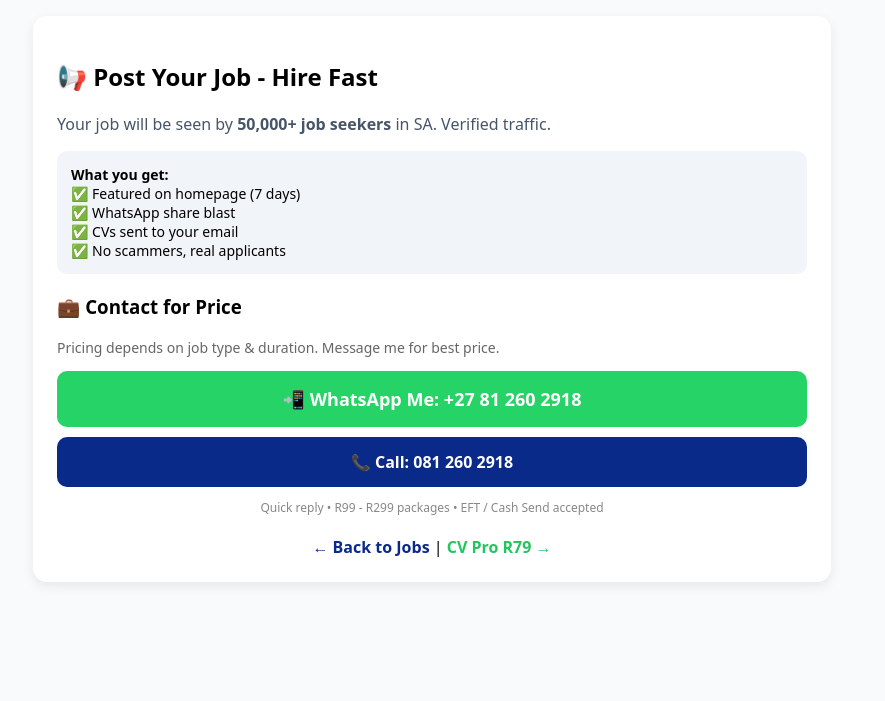
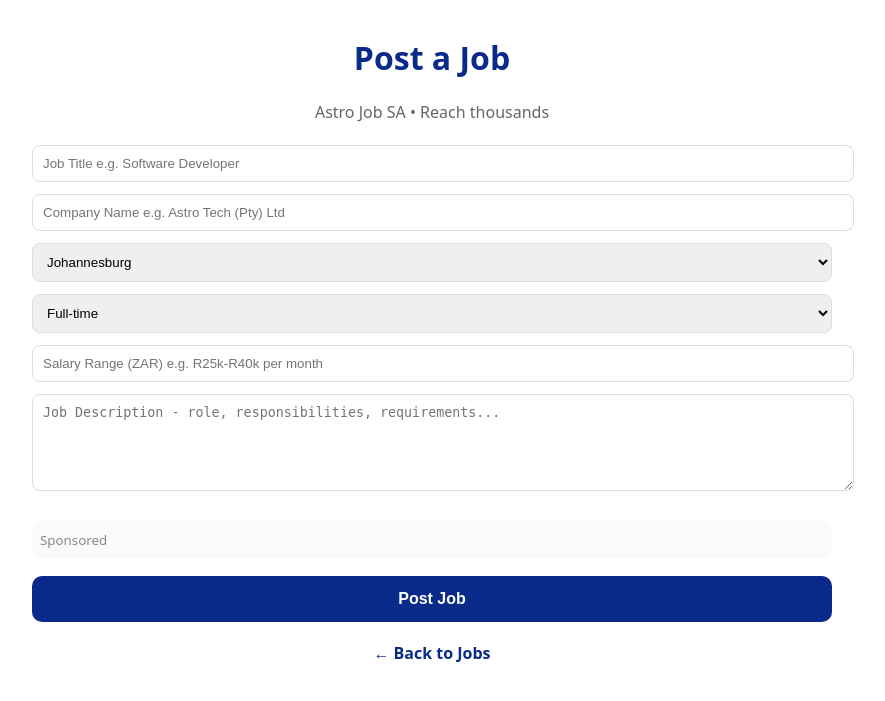
Before and after one commit to astroyoungin600-art/AstroJob-SA, a Flask app: page /post-job in a window 1280 px wide. Shown: the top 701 px of the page, without its empty margins (208-1093 px from the left). Run offline with Flask 3, Linux system fonts and the light colour scheme.

Commit message:
fix Not Found - unify post_job routes and move after_request

```diff
--- a/app.py
+++ b/app.py
@@ -122,6 +122,7 @@ function installPWA(){if(deferredPrompt){deferredPrompt.prompt();}}
 </body></html>
 """
 
+
 @app.route("/", methods=["GET","POST"])
 def home():
     raw_q=(request.form.get("q","Driver") if request.method=="POST" else request.args.get("q","Driver")).strip()
@@ -130,7 +131,7 @@ def home():
     qq=sanitize(raw_q,40) or "Driver"
     loc_q=sanitize(raw_loc,40) or "South Africa"
     jobs=get_jobs(qq,loc_q)
-    share_text="Astro Job SA - Made by Mthembisi - https://astrojobsa.onrender.com"
+    share_text="Astro Job SA - Made by Mthembisi - https://astrojob-sa.onrender.com"
     return render_template("index.html",jobs=jobs,qq=qq,loc=loc_q,share_text=share_text)
 
 @app.after_request
@@ -152,13 +153,16 @@ def cv():
     except: return "CV Maker - Coming soon <a href='/'>Home</a>"
 
 @app.route("/post-job")
+@app.route("/post_job")
+@app.route("/post-a-job")
 def post_job():
-    try: return render_template("post-job.html")
-    except: return "Post Job - WhatsApp 0812602918 <a href='/'>Home</a>"
-
-if __name__=="__main__":
-    app.run(host="0.0.0.0",port=8080,debug=False)
-
+    try:
+        return render_template("post_job.html")
+    except:
+        try:
+            return render_template("post-job.html")
+        except:
+            return "Post Job - WhatsApp 0812602918 <a href='/'>Home</a>"
 
 @app.route('/jobs/<slug>')
 def high_cpc_job(slug):
@@ -170,15 +174,20 @@ def high_cpc_job(slug):
         "driver-jobs-gauteng": "Driver jobs Gauteng - Code 10, 14, delivery driver."
     }
     text = seo_content.get(slug, f"Find {slug.replace('-',' ')} in South Africa 2026")
-    return render_template('job_seo.html', slug=slug, content=text, title=slug.replace('-',' ').title())
+    try:
+        return render_template('job_seo.html', slug=slug, content=text, title=slug.replace('-',' ').title())
+    except:
+        return f"<h1>{slug}</h1><p>{text}</p><a href='/'>Back</a>"
 
 @app.route('/privacy')
 def privacy_page():
     try:
         return open('templates/privacy.html').read()
     except:
-        return open('privacy.html').read()
+        try:
+            return open('privacy.html').read()
+        except:
+            return "Privacy - Astro Job SA <a href='/'>Home</a>"
 
-@app.route('/ads.txt')
-def ads_txt():
-    return open('ads.txt').read(), 200, {'Content-Type': 'text/plain'}
+if __name__=="__main__":
+    app.run(host="0.0.0.0",port=8080,debug=False)
--- a/templates/post-job.html
+++ b/templates/post-job.html
@@ -1,12 +1,33 @@
-<!DOCTYPE html><html><head><meta charset="utf-8"><meta name="viewport" content="width=device-width,initial-scale=1"><title>Post a Job - Astro Job SA</title><script async src="https://pagead2.googlesyndication.com/pagead/js/adsbygoogle.js?client=ca-pub-2133699761079270" crossorigin="anonymous"></script><style>body{font-family:system-ui;background:#f8fafc;padding:16px;margin:0}.card{background:#fff;padding:24px;border-radius:14px;max-width:750px;margin:0 auto;box-shadow:0 4px 12px rgba(0,0,0,.08)} .btn{width:100%;padding:14px;border-radius:10px;border:0;font-weight:900;cursor:pointer;font-size:16px} </style></head><body>
-<div class="card"><h2>📢 Post Your Job - Hire Fast</h2><p style="color:#475569">Your job will be seen by <b>50,000+ job seekers</b> in SA. Verified traffic.</p>
-<div style="background:#f1f5f9;padding:14px;border-radius:10px;margin:14px 0;font-size:14px"><b>What you get:</b><br>✅ Featured on homepage (7 days)<br>✅ WhatsApp share blast<br>✅ CVs sent to your email<br>✅ No scammers, real applicants</div>
-<ins class="adsbygoogle" style="display:block" data-ad-client="ca-pub-2133699761079270" data-ad-format="auto"></ins><script>(adsbygoogle=window.adsbygoogle||[]).push({});</script>
-<h3 style="margin-top:20px">💼 Contact for Price</h3>
-<p style="color:#666;font-size:14px">Pricing depends on job type & duration. Message me for best price.</p>
-<a href="https://wa.me/27812602918?text=Hi%20Mthembisi%2C%20I%20want%20to%20POST%20A%20JOB%20on%20Astro%20Job%20SA.%20What%20is%20your%20price%3F" target="_blank" style="display:block;text-align:center;background:#25D366;color:#fff;padding:16px;border-radius:10px;text-decoration:none;font-weight:900;font-size:18px">📲 WhatsApp Me: +27 81 260 2918</a>
-<a href="tel:+27812602918" style="display:block;text-align:center;background:#0a2a8a;color:#fff;padding:14px;border-radius:10px;text-decoration:none;font-weight:800;margin-top:10px">📞 Call: 081 260 2918</a>
-<p style="text-align:center;font-size:12px;color:#888;margin-top:12px">Quick reply • R99 - R299 packages • EFT / Cash Send accepted</p>
-<div style="text-align:center;margin-top:20px"><a href="/" style="color:#0a2a8a;text-decoration:none;font-weight:700">← Back to Jobs</a> | <a href="/cv" style="color:#22c55e;text-decoration:none;font-weight:700">CV Pro R79 →</a></div>
-</div>
+<!DOCTYPE html>
+<html><head>
+<title>Post a Job - Astro Job SA</title>
+<meta name="viewport" content="width=device-width,initial-scale=1">
+<script async src="https://pagead2.googlesyndication.com/pagead/js/adsbygoogle.js?client=ca-pub-2133699761079270" crossorigin="anonymous"></script>
+<style>body{font-family:system-ui;max-width:800px;margin:auto;padding:15px}input,select,textarea{width:100%;padding:10px;margin:6px 0;border:1px solid #ddd;border-radius:8px}button{background:#0a2a8a;color:#fff;padding:14px;border:0;border-radius:10px;width:100%;font-weight:800;font-size:16px}</style>
+</head><body>
+<h1 style="text-align:center;color:#0a2a8a">Post a Job</h1>
+<p style="text-align:center;color:#666">Astro Job SA • Reach thousands</p>
+
+<!-- AD #1 TOP - High paying recruitment ads -->
+<div style="margin:15px 0"><ins class="adsbygoogle" style="display:block" data-ad-client="ca-pub-2133699761079270" data-ad-slot="auto" data-ad-format="auto" data-full-width-responsive="true"></ins><script>(adsbygoogle=window.adsbygoogle||[]).push({});</script></div>
+
+<form method="POST" action="/post-job">
+<input name="title" placeholder="Job Title e.g. Software Developer" required>
+<input name="company" placeholder="Company Name e.g. Astro Tech (Pty) Ltd" required>
+<select name="location"><option>Johannesburg</option><option>Cape Town</option><option>Durban</option><option>Pretoria</option><option>Remote</option><option>South Africa</option></select>
+<select name="type"><option>Full-time</option><option>Part-time</option><option>Contract</option><option>Work From Home</option></select>
+<input name="salary" placeholder="Salary Range (ZAR) e.g. R25k-R40k per month">
+<textarea name="description" rows="5" placeholder="Job Description - role, responsibilities, requirements..." required></textarea>
+
+<!-- AD #2 MIDDLE - Between form and button = highest CTR -->
+<div style="margin:18px 0;background:#f8fafc;padding:8px;border-radius:12px"><small style="color:#888">Sponsored</small>
+<ins class="adsbygoogle" style="display:block" data-ad-client="ca-pub-2133699761079270" data-ad-slot="auto" data-ad-format="fluid" data-ad-layout="in-article"></ins><script>(adsbygoogle=window.adsbygoogle||[]).push({});</script></div>
+
+<button type="submit">Post Job</button>
+</form>
+
+<!-- AD #3 BOTTOM -->
+<div style="margin:20px 0"><ins class="adsbygoogle" style="display:block" data-ad-client="ca-pub-2133699761079270" data-ad-slot="auto" data-ad-format="auto"></ins><script>(adsbygoogle=window.adsbygoogle||[]).push({});</script></div>
+
+<div style="text-align:center;margin-top:15px"><a href="/" style="color:#0a2a8a;text-decoration:none;font-weight:700">← Back to Jobs</a></div>
 </body></html>
```
